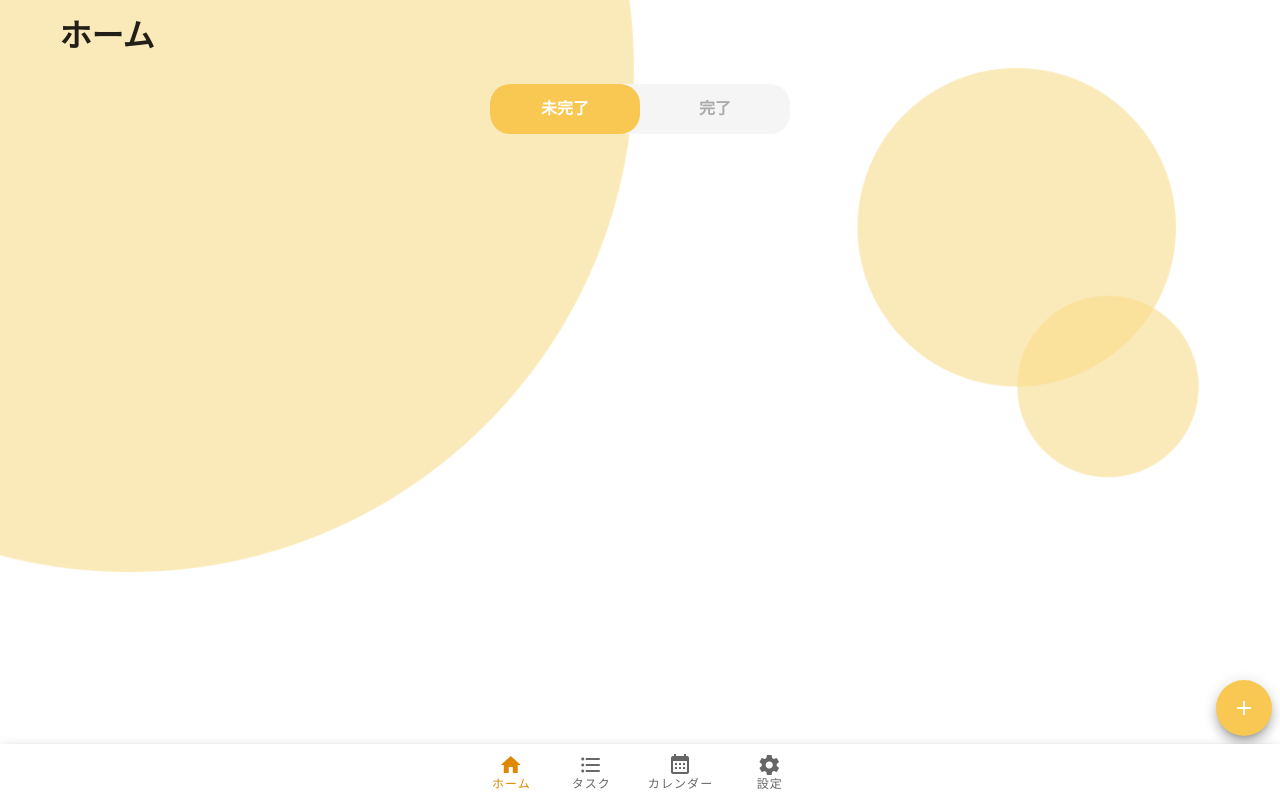
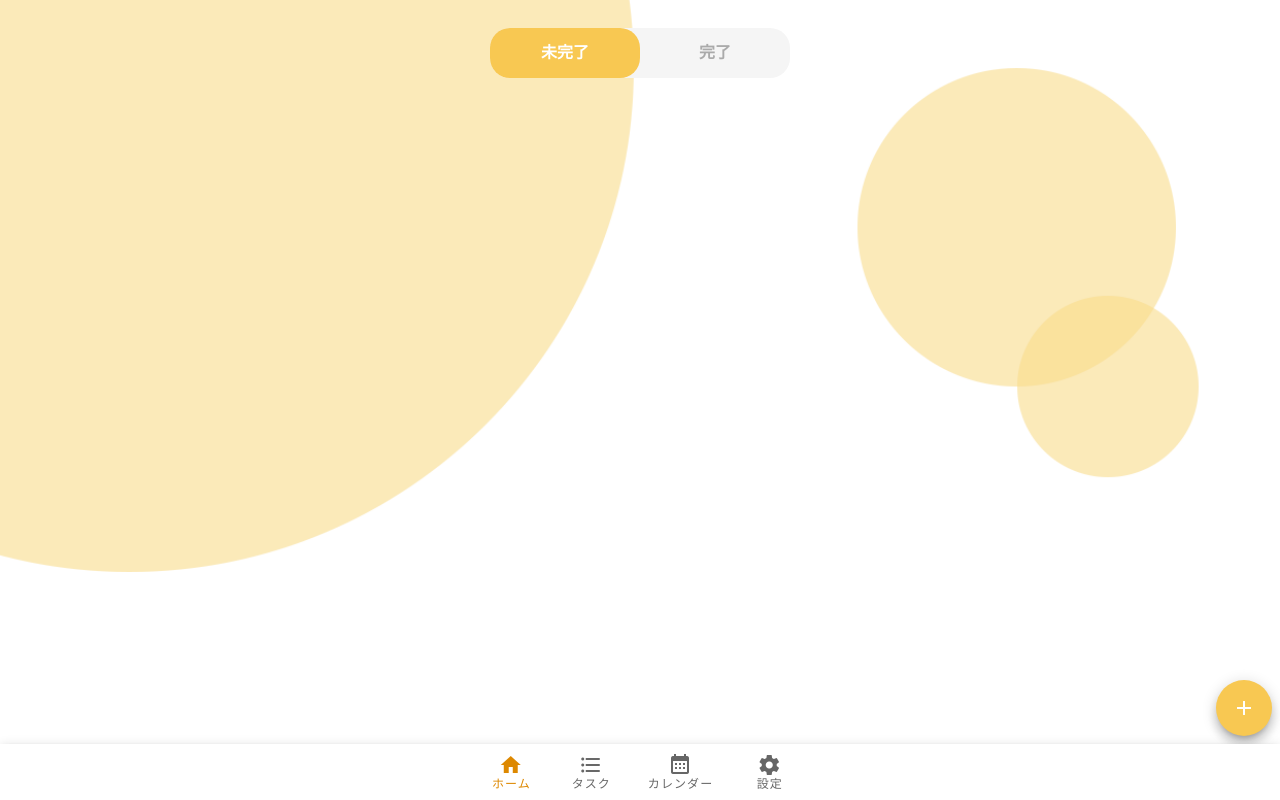
Before and after one commit to Ry0xi/a02, a Nuxt app in the folder frontend/: page / in a window 1280 px wide. Built offline with nearby package versions, Linux system fonts and the light colour scheme.

Commit message:
[f-fix]ヘッダータイトルを削除

```diff
--- a/frontend/layouts/default.vue
+++ b/frontend/layouts/default.vue
@@ -1,9 +1,9 @@
 <template>
   <v-app class="app-container">
-    <CommonHeader :title="title" />
+    <!-- <CommonHeader :title="title" /> -->
 
     <v-main>
-      <v-container>
+      <v-container class="mt-4">
         <Nuxt />
       </v-container>
     </v-main>
@@ -13,12 +13,7 @@
 </template>
 
 <script>
-import Header from '@/components/CommonHeader'
-
 export default {
-  components: {
-    Header,
-  },
   data() {
     return {
       title: '',
```
